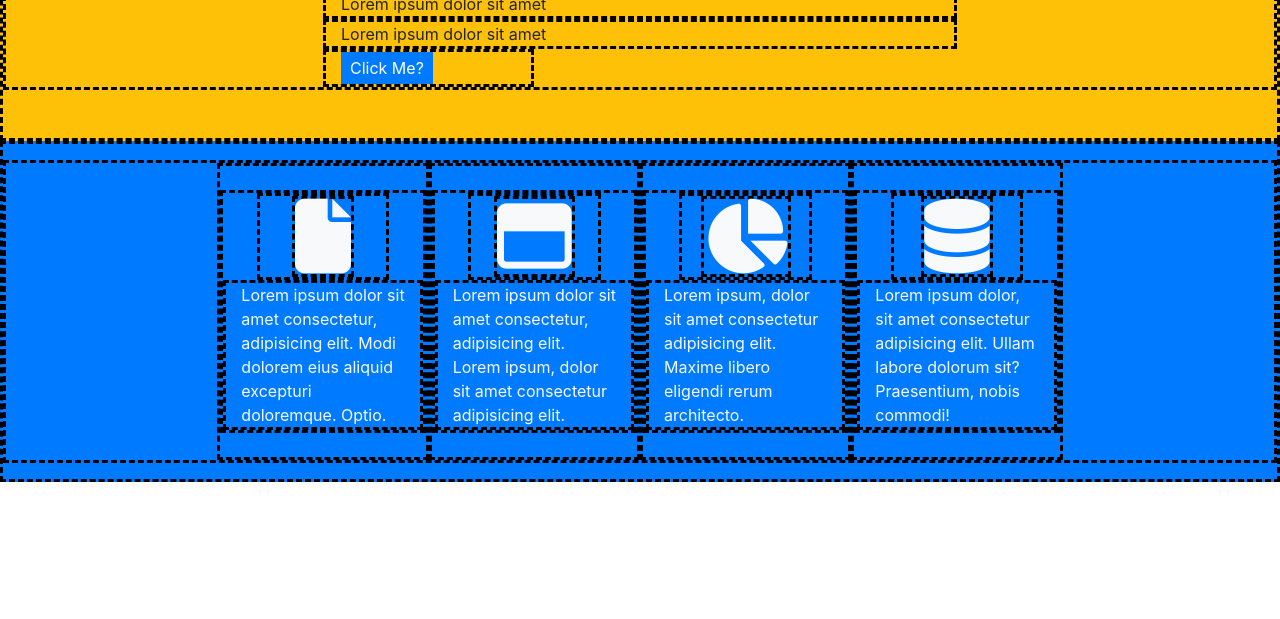
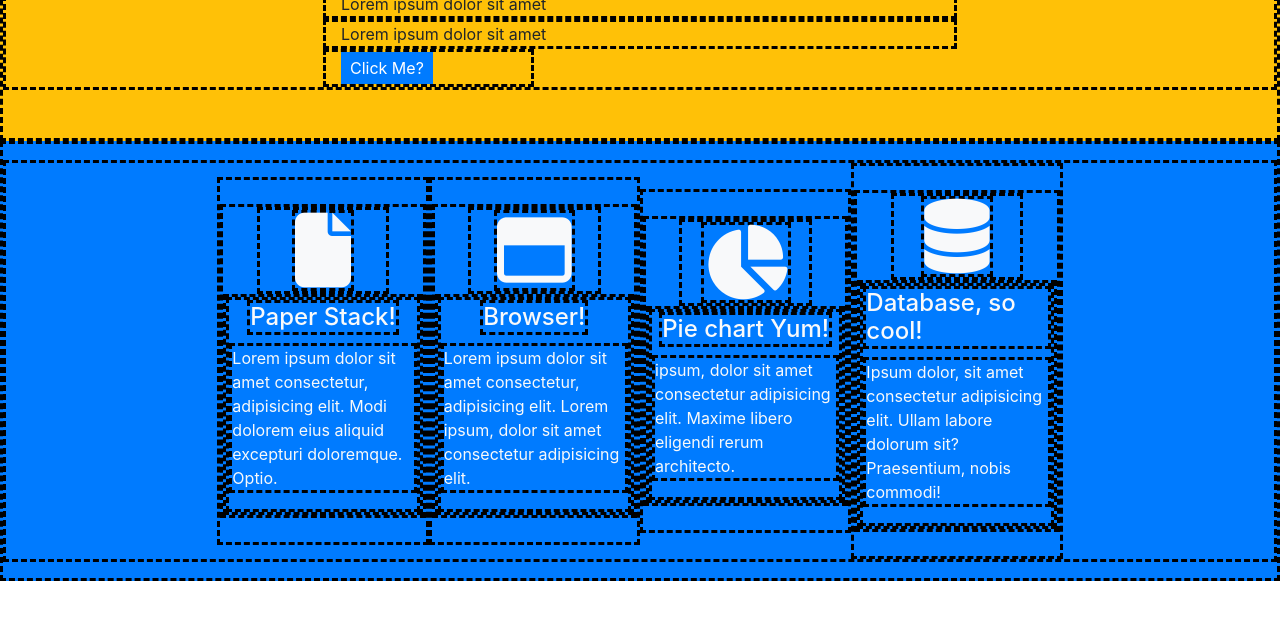
Before and after one commit to MCharron93/Site-Clone1, a plain HTML site: page index.html in a window 1280 px wide. Shown: the part 127-746 px from the top of the page. Drawn offline with nearby package versions, Linux system fonts and the light colour scheme.

Commit message:
Formatted alignment of sub task bar

```diff
--- a/index.html
+++ b/index.html
@@ -31,25 +31,49 @@
       <div class="col-2">
         <div class="row my-4 d-flex flex-column align-items-center text-light">
           <div class="col-8 d-flex justify-content-center"><i class="fas fa-file"></i></div>
-          <div class="col-12 d-flex justify-content-center">Lorem ipsum dolor sit amet consectetur, adipisicing elit. Modi dolorem eius aliquid excepturi doloremque. Optio.</div>
+          <div class="col-12 d-flex justify-content-center">
+            <div class="row d-flex justify-content-center">
+              <h4>Paper Stack!</h4>
+              <p>Lorem ipsum dolor sit amet consectetur, adipisicing elit. Modi dolorem eius aliquid excepturi
+                doloremque.
+                Optio.</p>
+            </div>
+          </div>
         </div>
       </div>
       <div class="col-2">
         <div class="row my-4 d-flex flex-column align-items-center text-light">
           <div class="col-8 d-flex justify-content-center"><i class="far fa-window-maximize"></i></div>
-          <div class="col-12 d-flex justify-content-center">Lorem ipsum dolor sit amet consectetur, adipisicing elit. Lorem ipsum, dolor sit amet consectetur adipisicing elit.</div>
+          <div class="col-12 d-flex justify-content-center">
+            <div class="row d-flex justify-content-center">
+              <h4>Browser!</h4>
+              <p>Lorem ipsum dolor sit amet consectetur, adipisicing elit. Lorem ipsum, dolor sit amet consectetur
+                adipisicing elit.</p>
+            </div>
+          </div>
         </div>
       </div>
       <div class="col-2">
         <div class="row my-4 d-flex flex-column align-items-center text-light">
           <div class="col-8 d-flex justify-content-center"><i class="fas fa-chart-pie"></i></div>
-          <div class="col-12 d-flex justify-content-center">Lorem ipsum, dolor sit amet consectetur adipisicing elit. Maxime libero eligendi rerum architecto.</div>
+          <div class="col-12 d-flex justify-content-center">
+            <div class="row d-flex justify-content-center">
+              <h4>Pie chart Yum!</h4>
+              <p> ipsum, dolor sit amet consectetur adipisicing elit.
+                Maxime libero eligendi rerum architecto.</p>
+            </div>
+          </div>
         </div>
       </div>
       <div class="col-2">
         <div class="row my-4 d-flex flex-column align-items-center text-light">
           <div class="col-8 d-flex justify-content-center"><i class="fas fa-database"></i></div>
-          <div class="col-12 d-flex justify-content-center">Lorem ipsum dolor, sit amet consectetur adipisicing elit. Ullam labore dolorum sit? Praesentium, nobis commodi!</div>
+          <div class="col-12 d-flex justify-content-center">
+            <div class="row d-flex justify-content-center">
+              <h4>Database, so cool!</h4>
+              <p> Ipsum dolor, sit amet consectetur adipisicing elit.
+            Ullam labore dolorum sit? Praesentium, nobis commodi!</p>
+          </div></div>
         </div>
       </div>
     </div>
```
